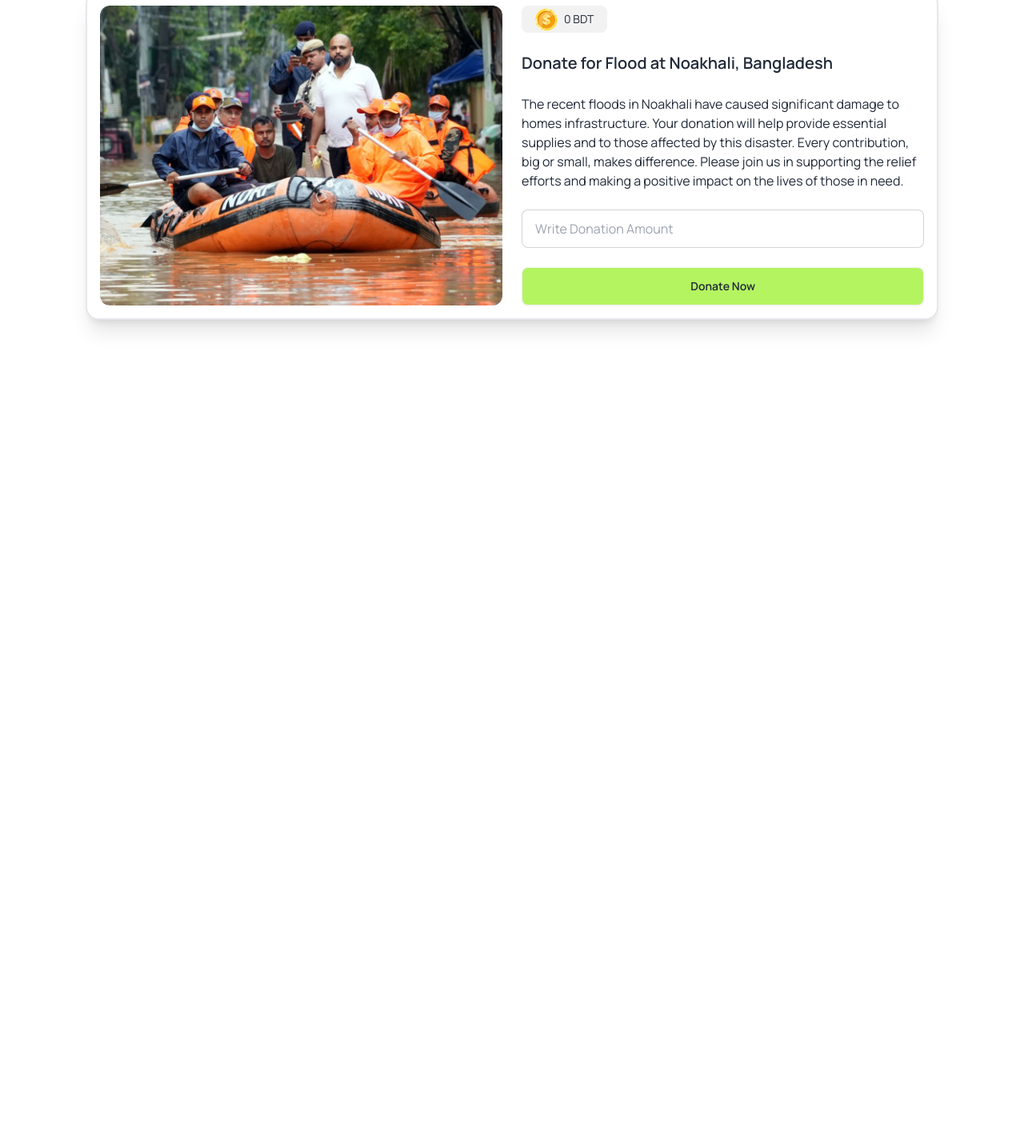
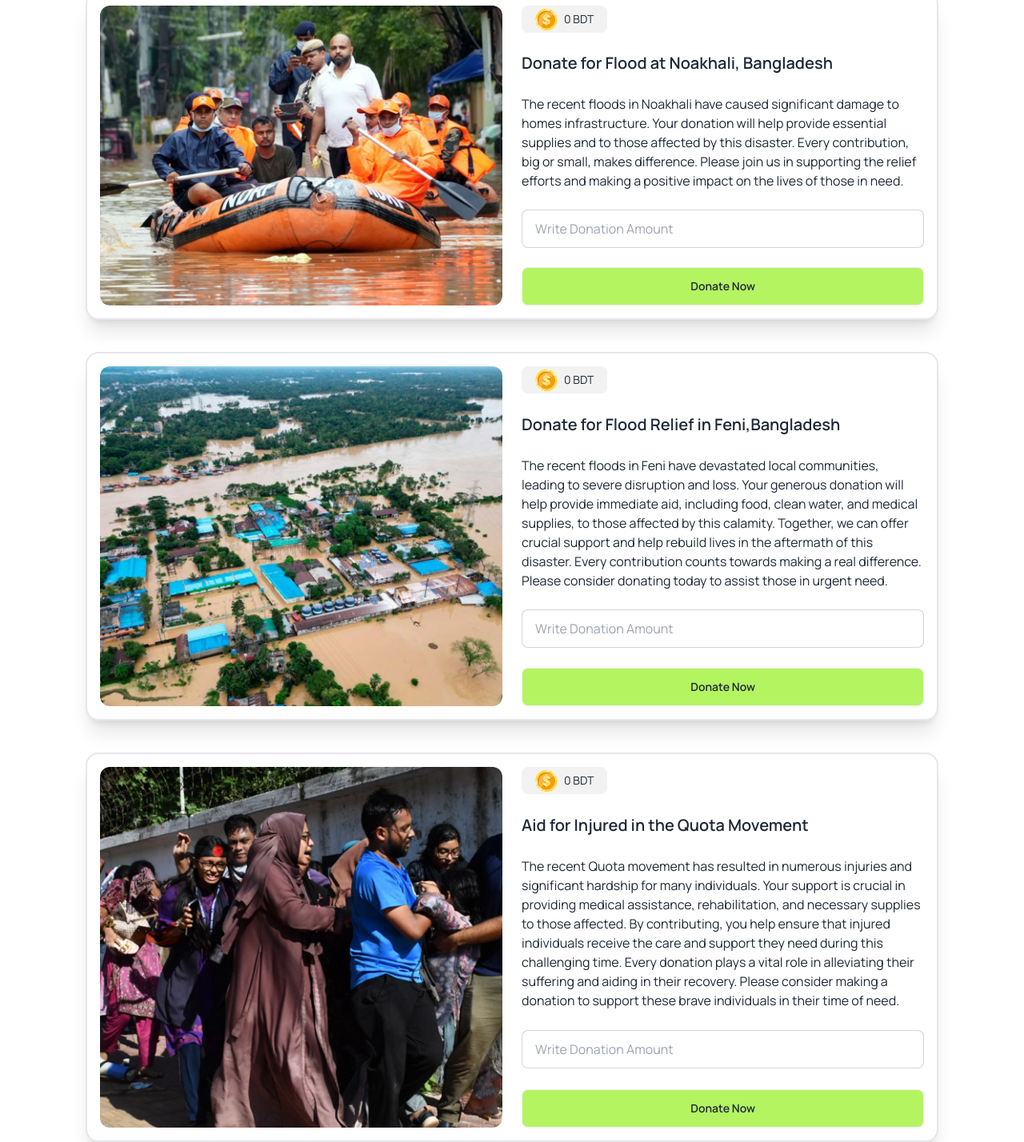
Before and after one commit to NafisUlAlam/PH-A5, a plain HTML site: page index.html in a window 1280 px wide. Shown: the part 292-1720 px from the top of the page at 80% size. Before the commit the page ends 800 px from the top, so only its background shows below. Drawn offline with nearby package versions, Linux system fonts and the light colour scheme.

Commit message:
done with designing donation section

```diff
--- a/index.html
+++ b/index.html
@@ -98,7 +98,9 @@
       </div>
     </header>
     <main class="w-10/12 mx-auto mt-4 lg:mt-6 space-y-2 lg:space-y-4">
-      <!-- card  -->
+      <!-- donation card section  -->
+
+      <div class="space-y-4 lg:space-y-10">
         <div
           class="card lg:flex lg:flex-row bg-base-100 shadow-xl border-2 p-4 lg:space-y-0 space-y-4 lg:space-x-6"
         >
@@ -109,7 +111,9 @@
               class="w-full items-stretch object-cover rounded-xl"
             />
           </div>
-        <div class="space-y-4 lg:w-1/2 lg:flex lg:flex-col lg:justify-between">
+          <div
+            class="space-y-4 lg:w-1/2 lg:flex lg:flex-col lg:justify-between"
+          >
             <div
               class="badge badge-ghost p-4 flex items-center space-x-2 rounded-lg"
             >
@@ -120,10 +124,10 @@
             <p>
               The recent floods in Noakhali have caused significant damage to
               homes infrastructure. Your donation will help provide essential
-            supplies and to those affected by this disaster. Every contribution,
-            big or small, makes difference. Please join us in supporting the
-            relief efforts and making a positive impact on the lives of those in
-            need.
+              supplies and to those affected by this disaster. Every
+              contribution, big or small, makes difference. Please join us in
+              supporting the relief efforts and making a positive impact on the
+              lives of those in need.
             </p>
             <input
               type=""
@@ -133,6 +137,88 @@
             <button class="btn bg-[#B4F461] w-full">Donate Now</button>
           </div>
         </div>
+
+        <div
+          class="card lg:flex lg:flex-row bg-base-100 shadow-xl border-2 p-4 lg:space-y-0 space-y-4 lg:space-x-6"
+        >
+          <div class="lg:w-1/2 lg:flex">
+            <img
+              src="./assets/feni.png"
+              alt="Feni"
+              class="w-full items-stretch object-cover rounded-xl"
+            />
+          </div>
+          <div
+            class="space-y-4 lg:w-1/2 lg:flex lg:flex-col lg:justify-between"
+          >
+            <div
+              class="badge badge-ghost p-4 flex items-center space-x-2 rounded-lg"
+            >
+              <img src="./assets/coin.png" alt="" />
+              <span>0 BDT</span>
+            </div>
+            <h2 class="card-title">
+              Donate for Flood Relief in Feni,Bangladesh
+            </h2>
+            <p>
+              The recent floods in Feni have devastated local communities,
+              leading to severe disruption and loss. Your generous donation will
+              help provide immediate aid, including food, clean water, and
+              medical supplies, to those affected by this calamity. Together, we
+              can offer crucial support and help rebuild lives in the aftermath
+              of this disaster. Every contribution counts towards making a real
+              difference. Please consider donating today to assist those in
+              urgent need.
+            </p>
+            <input
+              type=""
+              placeholder="Write Donation Amount"
+              class="input input-bordered w-full"
+            />
+            <button class="btn bg-[#B4F461] w-full">Donate Now</button>
+          </div>
+        </div>
+
+        <div
+          class="card lg:flex lg:flex-row bg-base-100 shadow-xl border-2 p-4 lg:space-y-0 space-y-4 lg:space-x-6"
+        >
+          <div class="lg:w-1/2 lg:flex">
+            <img
+              src="./assets/quota-protest.png"
+              alt="Feni"
+              class="w-full items-stretch object-cover rounded-xl"
+            />
+          </div>
+          <div
+            class="space-y-4 lg:w-1/2 lg:flex lg:flex-col lg:justify-between"
+          >
+            <div
+              class="badge badge-ghost p-4 flex items-center space-x-2 rounded-lg"
+            >
+              <img src="./assets/coin.png" alt="" />
+              <span>0 BDT</span>
+            </div>
+            <h2 class="card-title">Aid for Injured in the Quota Movement</h2>
+            <p>
+              The recent Quota movement has resulted in numerous injuries and
+              significant hardship for many individuals. Your support is crucial
+              in providing medical assistance, rehabilitation, and necessary
+              supplies to those affected. By contributing, you help ensure that
+              injured individuals receive the care and support they need during
+              this challenging time. Every donation plays a vital role in
+              alleviating their suffering and aiding in their recovery. Please
+              consider making a donation to support these brave individuals in
+              their time of need.
+            </p>
+            <input
+              type=""
+              placeholder="Write Donation Amount"
+              class="input input-bordered w-full"
+            />
+            <button class="btn bg-[#B4F461] w-full">Donate Now</button>
+          </div>
+        </div>
+      </div>
     </main>
     <footer></footer>
   </body>
```
Lines whose indentation alone changed are shown as unchanged.
